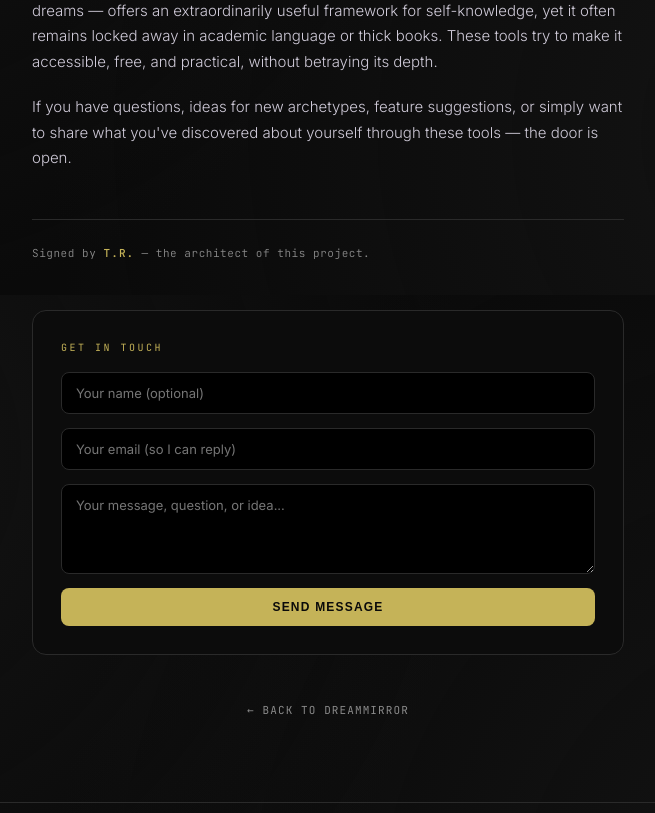
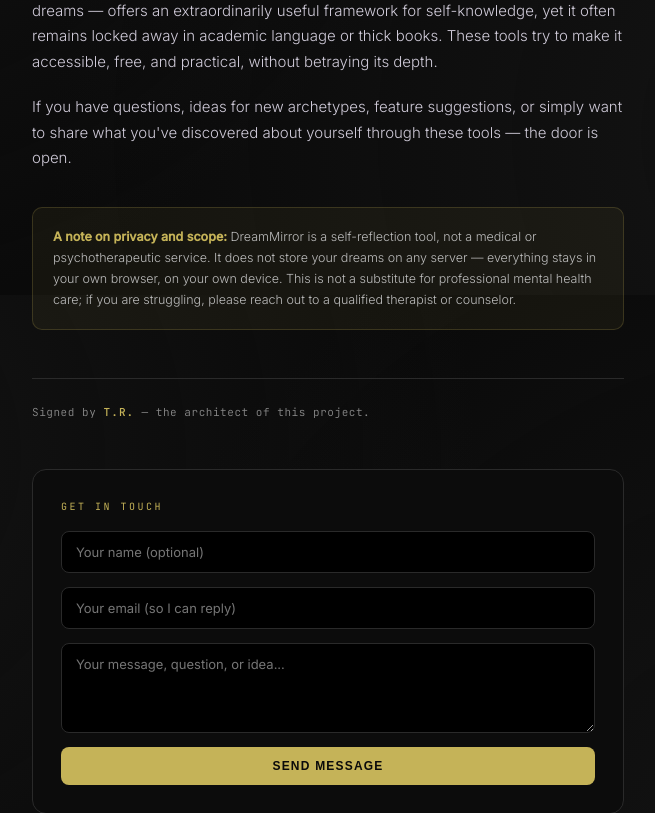
Before and after one commit to bloggustos-stack/dreammirror, a Flask app: page /about in a window 1280 px wide. Shown: the part 505-1318 px from the top of the page, without its empty margins (312-967 px from the left). Run offline with Flask 3, Linux system fonts and the light colour scheme.

Commit message:
Update about.html

```diff
--- a/templates/about.html
+++ b/templates/about.html
@@ -32,6 +32,12 @@ footer{padding:28px 8%;border-top:1px solid var(--border);text-align:center;font
 
   <p>If you have questions, ideas for new archetypes, feature suggestions, or simply want to share what you've discovered about yourself through these tools — the door is open.</p>
 
+  <div style="margin-top:36px;padding:18px 20px;background:rgba(197,179,88,0.06);border:1px solid rgba(197,179,88,0.2);border-radius:10px">
+    <p style="font-size:12.5px;color:#bbb;margin:0;font-weight:300;line-height:1.7">
+      <strong style="color:var(--gold)">A note on privacy and scope:</strong> DreamMirror is a self-reflection tool, not a medical or psychotherapeutic service. It does not store your dreams on any server — everything stays in your own browser, on your own device. This is not a substitute for professional mental health care; if you are struggling, please reach out to a qualified therapist or counselor.
+    </p>
+  </div>
+
   <p class="signature-note">
     Signed by <span class="signature">T.R.</span> — the architect of this project.
   </p>
```
